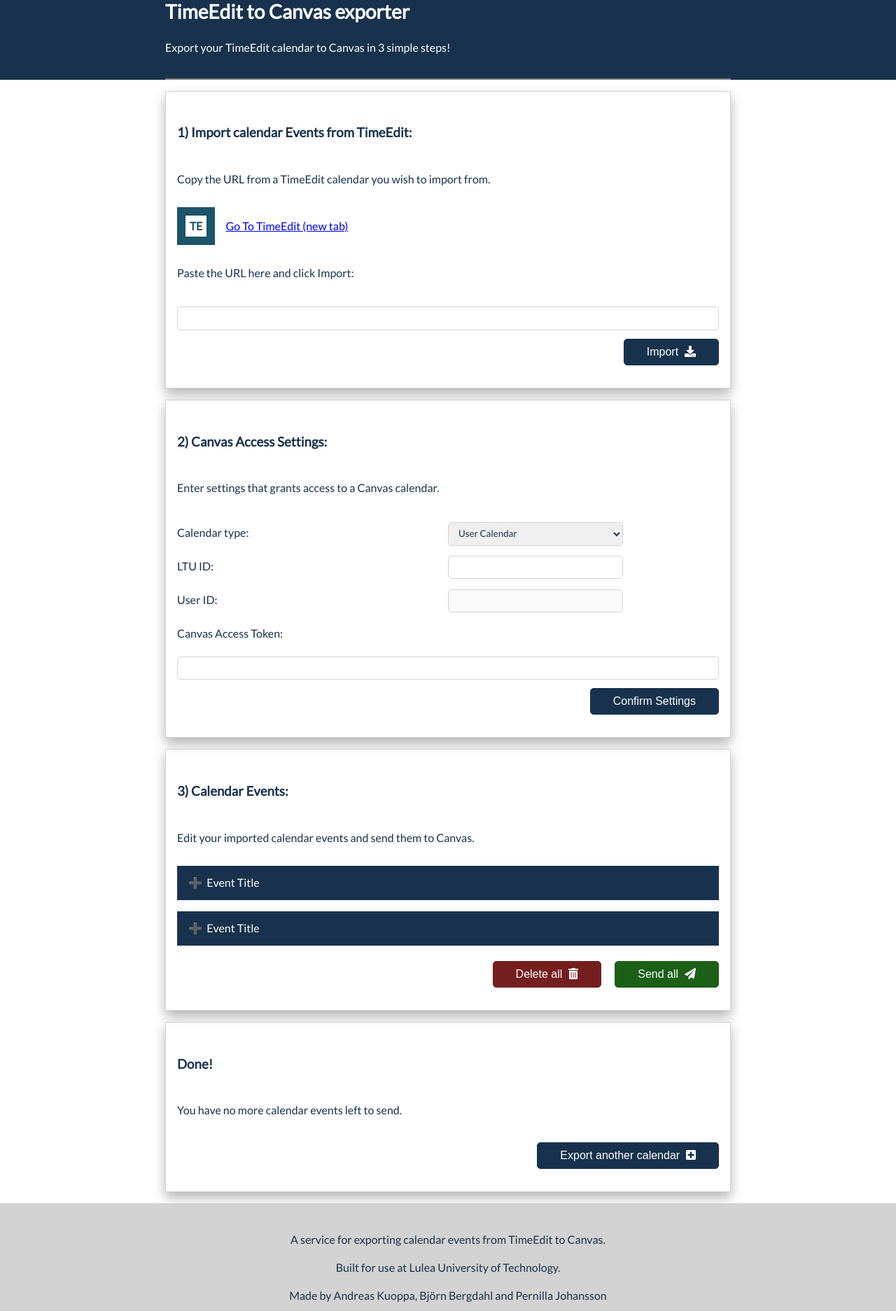
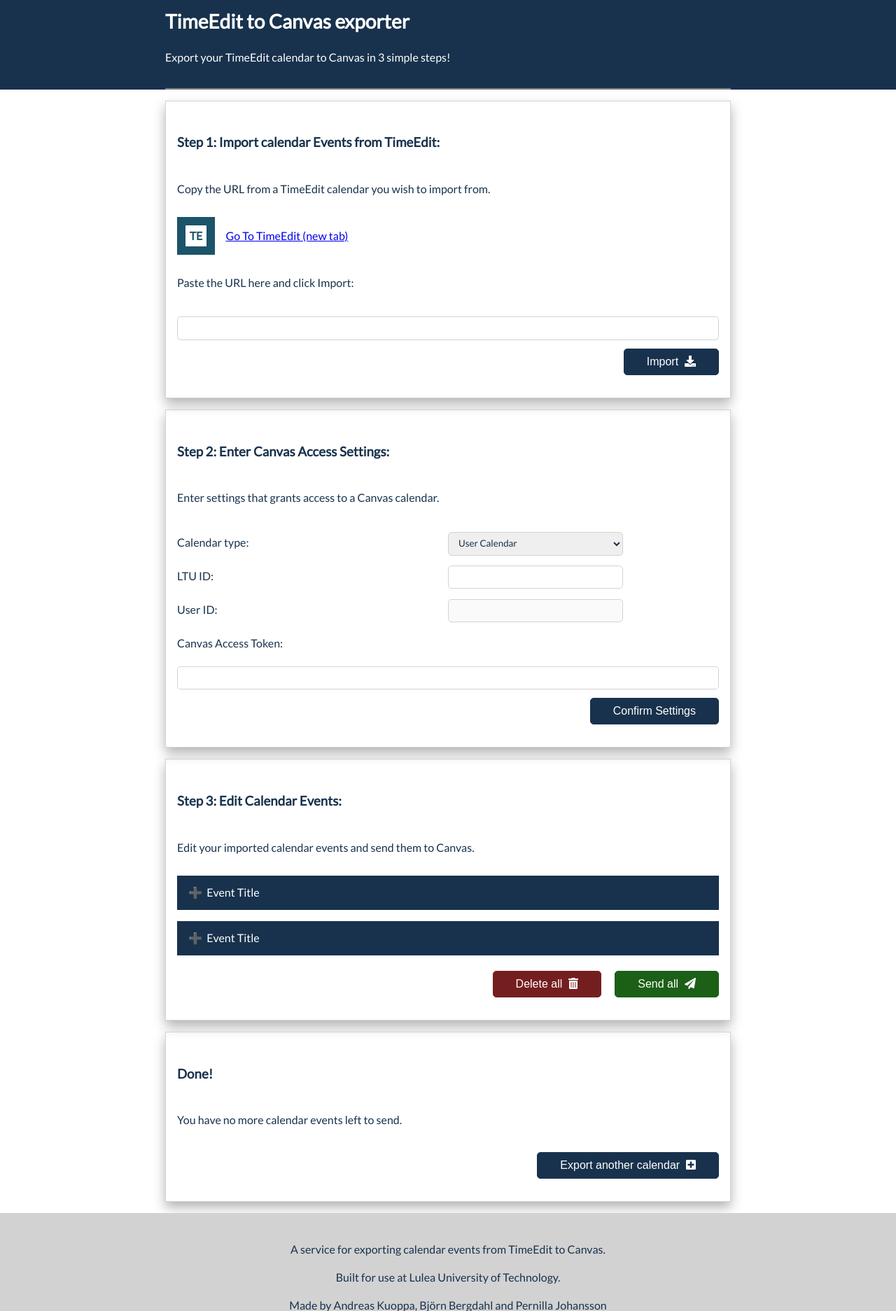
Before and after one commit to BjornBergdahl/TimeEdit-to-Canvas-Exporter, a PHP site: page / in a window 1280 px wide. Shown: the top 1873 px of the page at 70% size. Run offline with PHP 8.4, Linux system fonts and the light colour scheme; some libraries are stand-ins or nearby versions.

Commit message:
Minor UI improvments

```diff
--- a/index.html
+++ b/index.html
@@ -34,7 +34,7 @@
 		<main>
 
 			<div class="card">
-				<h3>1) Import calendar Events from TimeEdit:</h3>
+				<h3>Step 1: Import calendar Events from TimeEdit:</h3>
 
 				<p>Copy the URL from a TimeEdit calendar you wish to import from.</p>
 
@@ -61,7 +61,7 @@
 
 
 			<div class="card">
-				<h3>2) Canvas Access Settings:</h3>
+				<h3>Step 2: Enter Canvas Access Settings:</h3>
 
 				<p>Enter settings that grants access to a Canvas calendar.</p>
 
@@ -124,7 +124,7 @@
 			</div>
 
 			<div class="card">
-				<h3>3) Calendar Events:</h3>
+				<h3>Step 3: Edit Calendar Events:</h3>
 
 				<p>Edit your imported calendar events and send them to Canvas.</p>
 
--- a/styles.css
+++ b/styles.css
@@ -36,6 +36,7 @@
 }
 h1 {
 	font-size: 1.75em;
+	padding-top: 0.5em;
 }
 .centerWrapper {
 	max-width: 840px;
```
